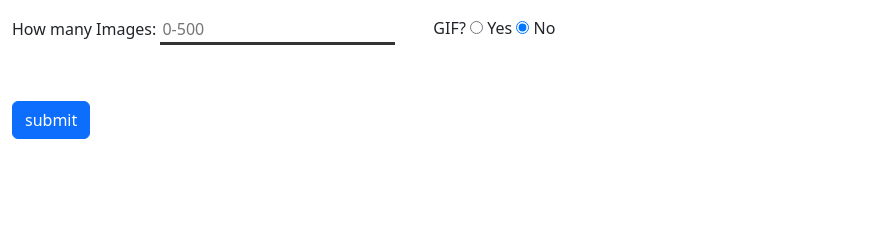
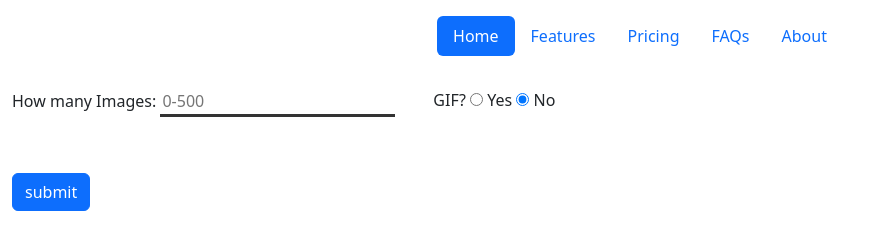
Before and after one commit to AceLeader2023/Assessment-2-MOAR, a plain HTML site: page index.html in a window 1280 px wide. Shown: the whole page, without its empty margins (0-878 px from the left). Drawn offline with nearby package versions, Linux system fonts and the light colour scheme.

Commit message:
update
Added a basic nav bard

```diff
--- a/index.html
+++ b/index.html
@@ -14,6 +14,17 @@
 		/>
 	</head>
 	<body>
+		<div class="container">
+			<header class="d-flex justify-content-center py-3">
+				<ul class="nav nav-pills">
+					<li class="nav-item"><a href="#" class="nav-link active" aria-current="page">Home</a></li>
+					<li class="nav-item"><a href="#" class="nav-link">Features</a></li>
+					<li class="nav-item"><a href="#" class="nav-link">Pricing</a></li>
+					<li class="nav-item"><a href="#" class="nav-link">FAQs</a></li>
+					<li class="nav-item"><a href="#" class="nav-link">About</a></li>
+				</ul>
+			</header>
+		</div>
 		<!--s FORM CONTAINER -->
 		<form class="row g-2 m-2">
 			<!-- ? Number of Images wanted -->
```
